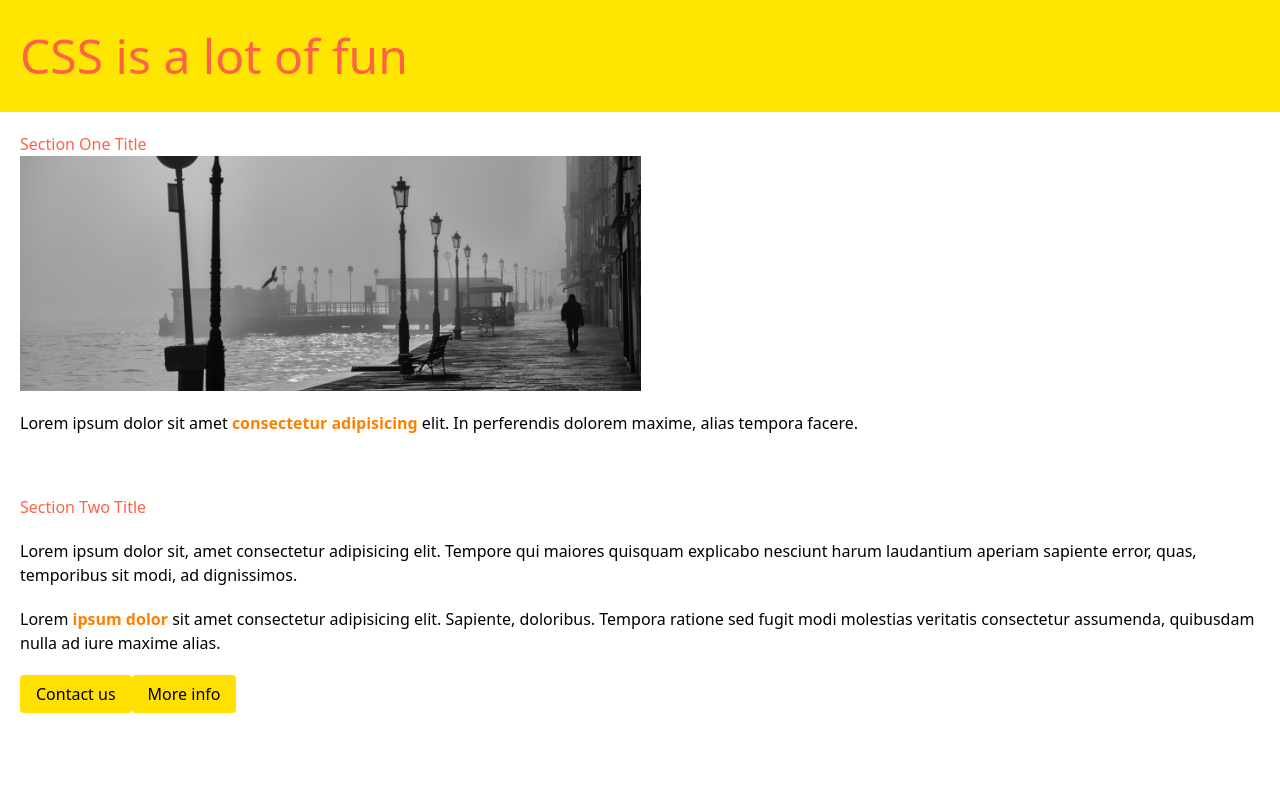
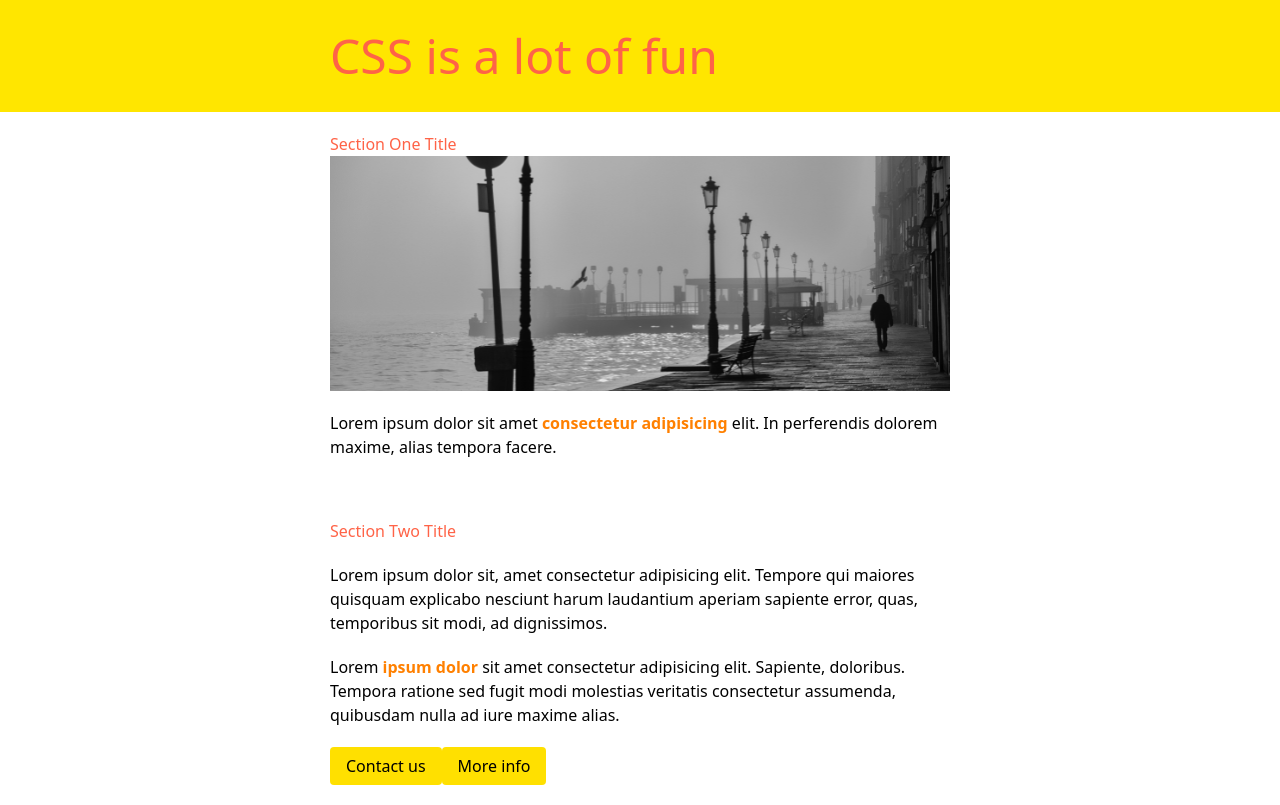
Before and after one commit to AskTiba/Responsive-Web-Design, a React (Vite) app: page / in a window 1280 px wide. Built offline with nearby package versions, Linux system fonts and the light colour scheme; a web font is replaced by a local one.

Commit message:
Update Exercise2.tsx

```diff
--- a/src/components/Exercise2.tsx
+++ b/src/components/Exercise2.tsx
@@ -3,11 +3,15 @@ import img from "../assets/boardwalk.png";
 const Exercise2 = () => {
   return (
     <>
-      <main className="w-[620px] mx-auto">
+      <main className="">
+        <div className="">
           <header className="bg-[#145858]">
+            <div className="wrapper">
               <h1 className="text-white">CSS is a lot of fun</h1>
+            </div>
           </header>
           <section className="text-[#555]">
+            <div className="wrapper">
               <h2 className="font-[700]">Section One Title</h2>
               <img src={img} alt="" className="mt-5" />
               <p className="mt-5">
@@ -17,22 +21,25 @@ const Exercise2 = () => {
                 </a>{" "}
                 elit. In perferendis dolorem maxime, alias tempora facere.
               </p>
+            </div>
           </section>
           <section className="bg-[#145858] text-white">
+            <div className="wrapper">
               <h2 className="font-[700]">Section Two Title</h2>
               <p className="">
-            Lorem ipsum dolor sit, amet consectetur adipisicing elit. Tempore
-            qui maiores quisquam explicabo nesciunt harum laudantium aperiam
-            sapiente error, quas, temporibus sit modi, ad dignissimos.
+                Lorem ipsum dolor sit, amet consectetur adipisicing elit.
+                Tempore qui maiores quisquam explicabo nesciunt harum laudantium
+                aperiam sapiente error, quas, temporibus sit modi, ad
+                dignissimos.
               </p>
               <p className="">
                 Lorem{" "}
                 <a href="" className="">
                   ipsum dolor
                 </a>{" "}
-            sit amet consectetur adipisicing elit. Sapiente, doloribus. Tempora
-            ratione sed fugit modi molestias veritatis consectetur assumenda,
-            quibusdam nulla ad iure maxime alias.
+                sit amet consectetur adipisicing elit. Sapiente, doloribus.
+                Tempora ratione sed fugit modi molestias veritatis consectetur
+                assumenda, quibusdam nulla ad iure maxime alias.
               </p>
               <div className="flex gap-10">
                 <button className="button bg-[#f7b318] text-white hover:bg-green-600 hover:text-black ">
@@ -42,7 +49,9 @@ const Exercise2 = () => {
                   More info
                 </button>
               </div>
+            </div>
           </section>
+        </div>
       </main>
     </>
   );
```
Lines whose indentation alone changed are shown as unchanged.
